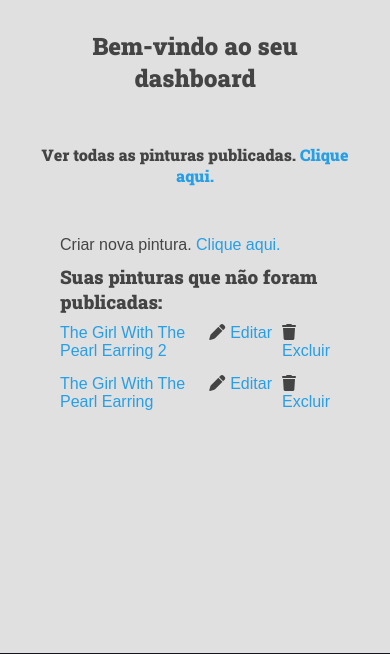
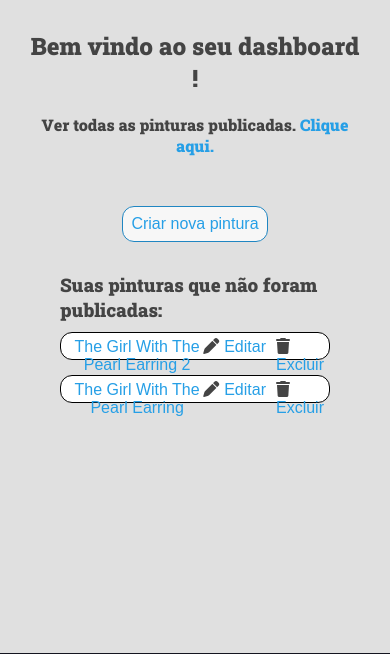
Before and after one commit to GuilhermeGonSoares/Art-Museum, a Django app: page /user/dashboard/ in a window 390 px wide; the page is wider, and only the part inside the window is pictured. Shown: the part 111-765 px from the top of that part. Run offline with Django 4.2, Linux system fonts and the light colour scheme; a user stored in the database is signed in; data comes from the database, SQL or seed files in the repository; both versions use the stored data as it was after the commit; some libraries are stand-ins or nearby versions.

Commit message:
added responsiveness to button

```diff
--- a/museum/templates/museum/partials/painting.html
+++ b/museum/templates/museum/partials/painting.html
@@ -1,6 +1,6 @@
 <div class="center painting painting-list-item" id="card">
     <div class="painting-cover">
-        <a href="{% url 'painting:detail' painting.id %}">
+        <a class="no-filter" href="{% url 'painting:detail' painting.id %}">
             <img src="{{ painting.cover.url }}" alt="temporario" class="img-main">
         </a>
     </div>
--- a/user/templates/user/pages/dashboard.html
+++ b/user/templates/user/pages/dashboard.html
@@ -4,14 +4,16 @@
 {% block content %}
 {% include 'templates/partials/messages.html' %}
     <div class="main-content center container">
-        <h2>Bem-vindo ao seu dashboard {{ request.user.first_name }}</h2>
+        <h2>Bem vindo ao seu dashboard {{ request.user.first_name }}!</h2>
         <div class='login-message'>
             <h4>Ver todas as pinturas publicadas. <a href="{% url 'painting:home' %}">Clique aqui.</a></h4>
         </div>
 
         <div class="authors-dashboard-container">
-            <div class='login-message'>
-                Criar nova pintura. <a href="{% url 'user:painting_create' %}">Clique aqui.</a>
+            <div class='login-message' id="dashboard-button-container">
+                <a id="dashboard-button" href="{% url 'user:painting_create' %}">
+                    <span> Criar nova pintura </span>
+                </a>
             </div>
             <h3>Suas pinturas que não foram publicadas:</h3>
             <ul>
--- a/website/static/css/style.css
+++ b/website/static/css/style.css
@@ -76,17 +76,23 @@ h6 {
 
 h2{
   text-align: center;
-  margin-bottom: 5rem;
+  margin-bottom: 2rem;
 }
 
 img {
   max-width: 100%;
 }
 
-a {
+a,
+.plaintext-button{
   color: var(--color-primary);
   text-decoration: none;
+  text-align: center;
+  transition: all 300ms ease-in-out;
 }
+
+a:hover,
+.plaintext-button:hover{filter: brightness(1.4);}
 
 p {
   word-break: normal;
@@ -210,7 +216,8 @@ p {
 
 .painting-title-container {
   padding: var(--spacing-gutter-medium);
-  padding-bottom: 2rem;
+  padding-bottom: 0;
+  height: 9rem;
 }
 
 .painting-title-container a {
@@ -224,7 +231,7 @@ p {
 
 .painting-content {
   padding: var(--spacing-gutter-medium);
-  padding-top: 2rem;
+  padding-top: 3rem;
   height: 60rem;
 }
 
@@ -263,6 +270,11 @@ p {
 .painting-meta-title {
   font-size: 1.6rem;
 }
+
+.no-filter:hover{
+  filter: none;
+}
+
 
 .painting-footer a {
   background: var(--color-primary-dark);
@@ -780,4 +792,31 @@ th {
   color: var(--color-info-dark);
 }
 
+li{
+  padding: 0.5rem;
+  padding-left: 1rem;
+  margin-bottom: 2px;
+  background: var(--color-white);
+  height: 2.8rem;
+  border: 1px solid black;
+  border-radius: 12px;
+}
+
+#dashboard-button{
+  color: var(--color-primary);
+  background-color: var(--color-light-gray);
+  border: 1px solid var(--color-primary-hover);
+  padding: 8px;
+  width: fit-content;
+  border-radius: 12px;
+}
+#dashboard-button-container{
+  margin-bottom: 30px;
+  display: flex;
+  flex-direction: column;
+  align-items: center;
+
+}
+
+
 .main-table-name:hover {background-color: var(--color-primary-light-hover);}
--- a/website/static/js/script.js
+++ b/website/static/js/script.js
@@ -1,30 +1 @@
-const input = document.querySelector('input');
-const output = document.querySelector('.output');
-const outputContainer = document.querySelector('.container');
-console.log("aaaaaaaaaaaaaaaaaaaaaaaaaaaaaaaaaaaaa")
-function resize_to_fit() {
-  let fontSize = window.getComputedStyle(output).fontSize;
-  output.style.fontSize = (parseFloat(fontSize) - 1) + 'px';
-
-  if(output.clientHeight >= outputContainer.clientHeight){
-    resize_to_fit();
-  }
-}
-
-function processInput() {
-  output.innerHTML =this.value;
-  output.style.fontSize = '200px'; // Default font size
-  resize_to_fit();
-}
-
-input.addEventListener('input', processInput);
-
-/* <input type="text" placeholder="Add text input here" style="margin: 10px; width:50%;">
-
-<div id="outer" class="container"
-style="width:80%; height:100px; border:2px solid red; font-size:20px;">
-
-<div class="output" style="word-break: break-all; word-wrap: break-word;">
-</div>
-
-</div> */
+console.log("Javascript loaded")
```
Also changed, not shown: db.sqlite3.
